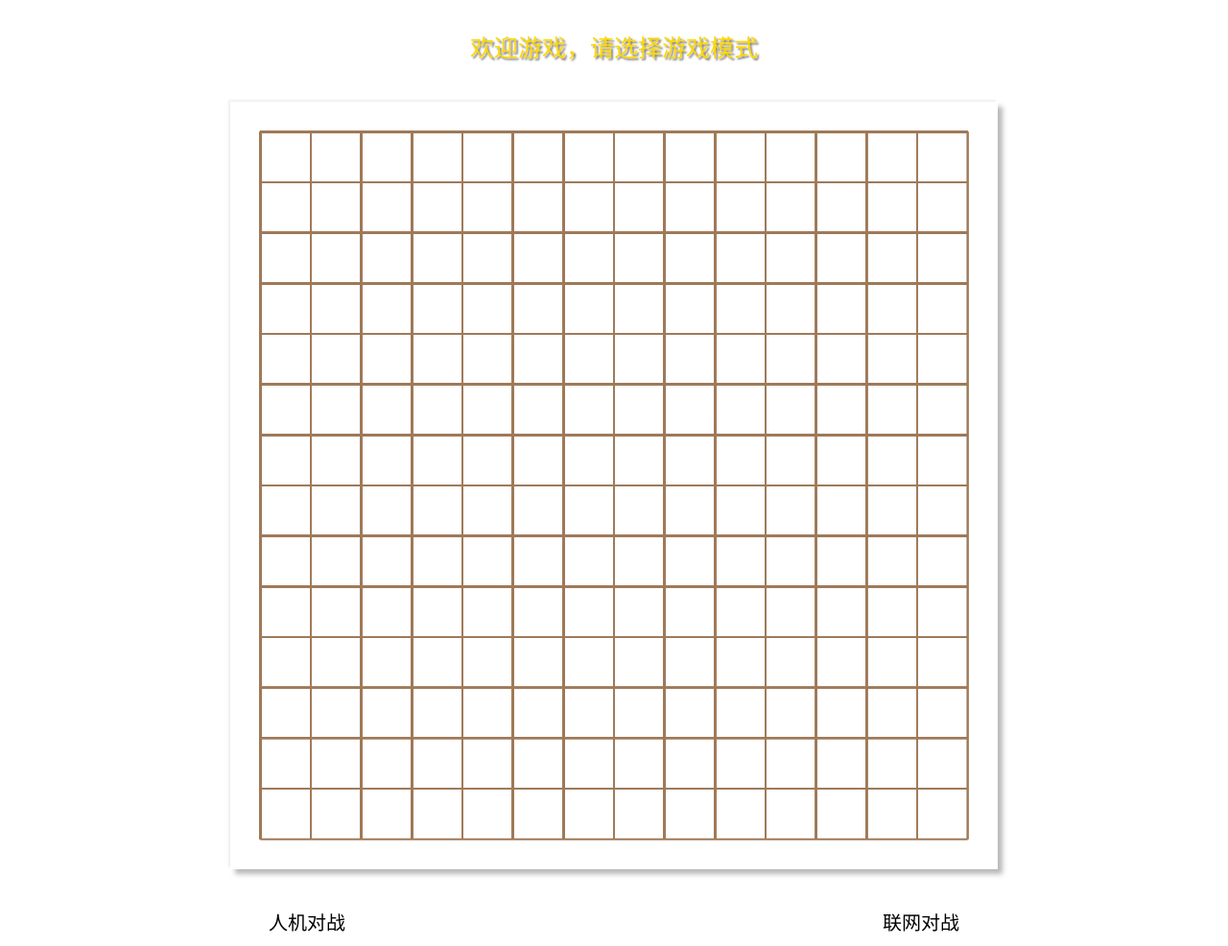
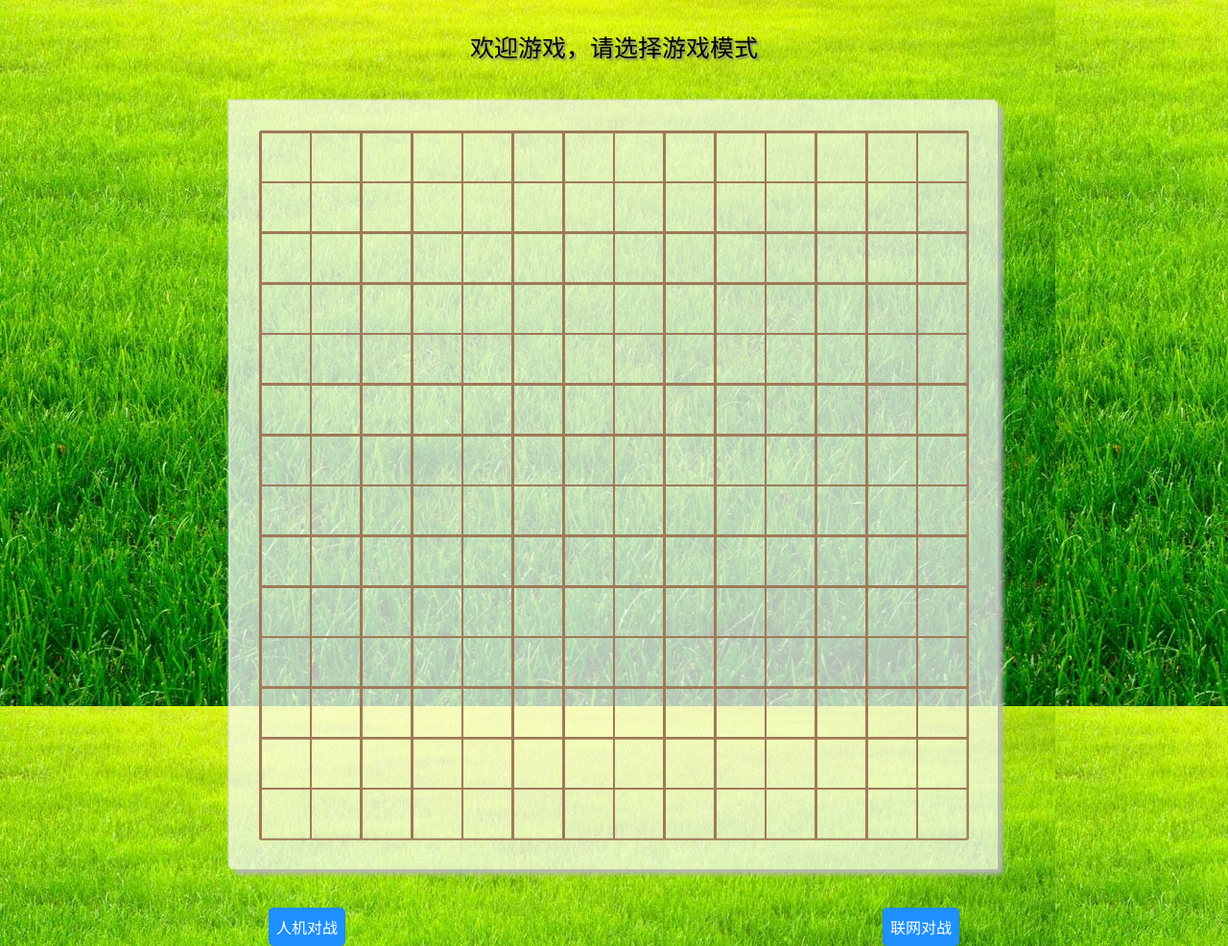
Before and after one commit to fishel-feng/gobang, a website: page public/index.html in a window 1280 px wide. Shown: the whole page at 96% size. Drawn offline with Linux system fonts and the light colour scheme.

Commit message:
background added

```diff
--- a/public/css/style.css
+++ b/public/css/style.css
@@ -1,26 +1,38 @@
-html,body{
+html, body {
   padding: 0;
   margin: 0;
 }
 
+body {
+  background: url("../images/bg.jpeg");
+}
+
 canvas {
+  background: rgba(255, 255, 255, .7);
   display: block;
   margin: 40px auto;
   box-shadow: -2px -2px 2px #efefef, 5px 5px 5px #b9b9b9;
 }
 
-#text-container{
-  text-shadow:2px 2px 2px grey;
-  color: gold;
+#text-container {
+  text-shadow: 2px 2px 2px grey;
+  color: black;
   margin-top: 30px;
   font-size: 25px;
   display: flex;
   justify-content: center;
 }
 
-.button-container{
-  font-size: 20px;
+.button-container {
+  font-size: 16px;
   display: flex;
   flex-direction: row;
   justify-content: space-around;
 }
+
+.button-container > div {
+  padding: 8px;
+  background: dodgerblue;
+  color: #ffffff;
+  border-radius: 5px;
+}
--- a/public/index.html
+++ b/public/index.html
@@ -9,9 +9,6 @@
   <link rel="stylesheet" href="css/style.css">
 </head>
 <body>
-<div class="header">
-
-</div>
 <div id="text-container">欢迎游戏，请选择游戏模式</div>
 <canvas id="chess"></canvas>
 <div class="button-container">
--- a/public/js/person.js
+++ b/public/js/person.js
@@ -1,9 +1,9 @@
+var textContainer = document.getElementById('text-container');
 var socket;
 var myNum;
 
 function personPlay() {
   socket = io.connect('http://localhost:5001');
-  var textContainer = document.getElementById('text-container');
   socket.on('waiting', function (count) {
     textContainer.innerText = '等待玩家进入，当前在线' + count + '人';
     myNum = count;
@@ -12,11 +12,14 @@ function personPlay() {
     textContainer.innerText = '游戏开始,请落子';
     me = true;
   });
-  socket.on('second', function () {
+  socket.on('second', function (count) {
     textContainer.innerText = '游戏开始,等待对方落子';
+    myNum = count;
   });
   socket.on('go', function (i, j) {
     oneStep(i, j, false);
+    me = true;
+    textContainer.innerText = '请落子';
   });
   socket.on('leave', function () {
     textContainer.innerText = '对方掉线';
@@ -24,5 +27,7 @@ function personPlay() {
 }
 
 function personGo(i, j) {
+  console.log(myNum);
   socket.emit('go', i, j, myNum);
+  textContainer.innerText = '等待对方落子';
 }
--- a/public/js/script.js
+++ b/public/js/script.js
@@ -7,8 +7,6 @@ var person = document.getElementById('person');
 
 canvas.width = canvasWidth;
 canvas.height = canvasHeight;
-
-var myHand = false;
 
 var over = false;
 var i = 0, j = 0;
--- a/server.js
+++ b/server.js
@@ -19,7 +19,7 @@ io.on('connection', function (socket) {
   } else {
     if (socketMap[(count - 1)]) {
       socketMap[(count - 1)].emit("first");
-      socket.emit("second");
+      socket.emit("second", count);
     } else {
       socket.emit("leave");
     }
```
Also changed, not shown: public/images/bg.jpeg (added).
